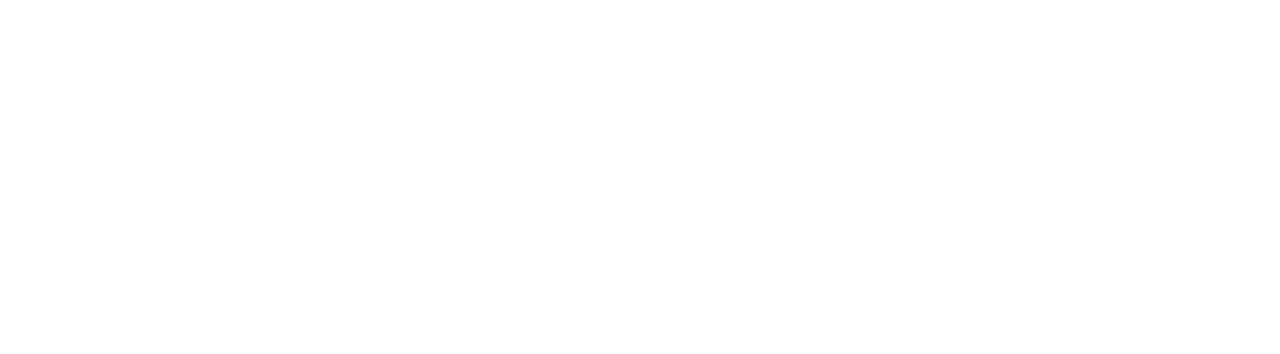
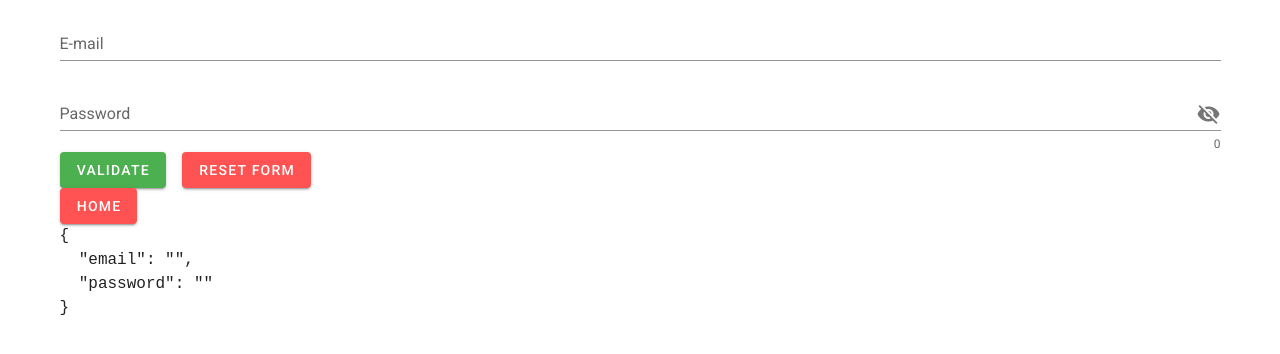
Before and after one commit to AlbertDeHoz/frontend-semana4, a Vue app: page /login in a window 1280 px wide. Shown: the top 354 px of the page. Built offline with nearby package versions, Linux system fonts and the light colour scheme.

Commit message:
pruebas front profesor

```diff
--- a/package.json
+++ b/package.json
@@ -10,10 +10,12 @@
   "dependencies": {
     "axios": "^0.21.0",
     "core-js": "^3.6.5",
+    "jwt-decode": "^3.1.2",
     "vue": "^2.6.11",
     "vue-axios": "^3.2.0",
     "vue-router": "^3.2.0",
-    "vuetify": "^2.2.11"
+    "vuetify": "^2.2.11",
+    "vuex": "^3.6.0"
   },
   "devDependencies": {
     "@vue/cli-plugin-babel": "~4.5.0",
--- a/src/components/DataCategories.vue
+++ b/src/components/DataCategories.vue
@@ -143,7 +143,11 @@ export default {
 
     list() {
       axios
-        .get("http://localhost:3000/api/categoria/list")
+        .get("http://localhost:3000/api/categoria/list",{
+          headers: {
+            token: this.$store.state.token
+          }
+        })
         .then((response) => {
           this.categorias = response.data;
 
--- a/src/components/LandingPage.vue
+++ b/src/components/LandingPage.vue
@@ -1,4 +1,5 @@
 <template>
+<v-app>
   <v-container>
     <v-row class="text-center">
       <v-col cols="12">
@@ -89,6 +90,7 @@
       </v-col>
     </v-row>
   </v-container>
+  </v-app>
 </template>
 
 <script>
--- a/src/main.js
+++ b/src/main.js
@@ -2,11 +2,13 @@ import Vue from 'vue'
 import App from './App.vue'
 import router from './router'
 import vuetify from './plugins/vuetify';
+import store from './store/index'
 
 Vue.config.productionTip = false
 
 new Vue({
   router,
+  store,
   vuetify,
   render: h => h(App)
 }).$mount('#app')
--- a/src/router/index.js
+++ b/src/router/index.js
@@ -1,6 +1,7 @@
 import Vue from 'vue'
 import VueRouter from 'vue-router'
 import Home from '../views/Home.vue'
+import store from '../store'
 
 Vue.use(VueRouter)
 
@@ -9,7 +10,21 @@ const routes = [
     path: '/',
     name: 'Home',
     component: Home,
+    meta: {
+      public:true
+    }
 
+  },
+  {
+    path: '/login',
+    name: 'Login',
+    // route level code-splitting
+    // this generates a separate chunk (about.[hash].js) for this route
+    // which is lazy-loaded when the route is visited.
+    component: () => import(/* webpackChunkName: "categoria" */ '../views/Login.vue'),
+    meta: {
+      public:true
+    }
   },
   {
     path: '/auth',
@@ -18,9 +33,13 @@ const routes = [
     // this generates a separate chunk (about.[hash].js) for this route
     // which is lazy-loaded when the route is visited.
     component: () => import(/* webpackChunkName: "categoria" */ '../views/authApp.vue'),
+    meta: {
+      auth:true
+    },
+
     children: [{
       path: '/',
-      name: 'about',
+      name: 'authHome',
       component: () => import(/* webpackChunkName: "about" */ '../views/authHome.vue')
     },
     {
@@ -48,6 +67,19 @@ const router = new VueRouter({
   mode: 'history',
   //base: process.env.BASE_URL,
   routes
+});
+router.beforeEach((to, from, next)=>{
+  if(to.matched.some(record  => record.meta.public)){
+    next();
+  }else if (to.matched.some(record  => record.meta.auth)){
+    if (store.state.user && store.state.user.rol === 'Administrador'){
+      next({name:"Autorizacion"})
+    }else{
+      next({name:"Login"})
+    }
+  }else{
+    next();
+  }
 })
-
+//sesion clase de la noche y aclaración de dudas 52min
 export default router
--- /dev/null
+++ b/src/store/index.js
@@ -0,0 +1,42 @@
+import Vue from 'vue'
+import Vuex from 'vuex'
+import jwtdecode from 'jwt-decode'
+import router from '../router'
+
+Vue.use(Vuex)
+
+export default new Vuex.Store({
+  state: {
+    token:null,
+    user: null
+  },
+  mutations: {
+    setToken(state,token){
+        state.token = token;
+    },
+    setUsuario(state,usuario){
+        state.user = usuario
+    }
+  },
+  actions: {
+    guardarToken({commit},token){
+        commit('setToken',token);
+        commit ('setUsuario',jwtdecode(token))
+        localStorage.setItem('token',token);
+
+    },
+    autoLogin({commit}){
+        const token = localStorage.getItem('token');
+        if (token){
+            commit('setToken',token);
+            commit ('setUsuario',jwtdecode(token));
+        }
+    },
+    salir({commit}){
+        commit('setToken',null);
+        commit('setUsuario',null);
+        localStorage.removeItem('token');
+        router.push({name:'Home'})
+    }
+  }
+})
--- a/src/views/Home.vue
+++ b/src/views/Home.vue
@@ -1,6 +1,7 @@
 <template>
   <div class="home">
-    <router-link to = "/auth">auth</router-link>
+    <router-link to = "/auth">auth</router-link>|
+    <router-link to = "/login">login</router-link>
     <landing-page msg="Welcome to Your Vue.js App"/>
   </div>
 </template>
--- /dev/null
+++ b/src/views/Login.vue
@@ -0,0 +1,125 @@
+<template>
+  <v-app >
+    <v-container>
+    <v-form
+      ref="form"
+      v-model="valid"
+      lazy-validation
+    >
+
+      <v-text-field
+        v-model="login.email"
+        :rules="emailRules"
+        label="E-mail"
+        required
+      ></v-text-field>
+
+      <v-text-field
+            v-model="login.password"
+            :append-icon="show1 ? 'mdi-eye' : 'mdi-eye-off'"
+            :rules="[rules.required, rules.min]"
+            :type="show1 ? 'text' : 'password'"
+            name="input-10-1"
+            label="Password"
+            hint="At least 4 characters"
+            counter
+            @click:append="show1 = !show1"
+      ></v-text-field>
+
+      <v-btn
+        :disabled="!valid"
+        color="success"
+        class="mr-4"
+        @click="validate"
+      >
+        Validate
+      </v-btn>
+
+      <v-btn
+        color="error"
+        class="mr-4"
+        @click="reset"
+      >
+        Reset Form
+      </v-btn>
+    </v-form>
+          <v-btn
+        color="error"
+        class="mr-4"
+        to= "/"
+      >
+              Home
+      </v-btn>
+      <pre>{{login}}</pre>
+    </v-container>
+  </v-app>
+</template>
+
+
+<script>
+import axios from 'axios'
+export default {
+    data: () => ({
+        valid:false,
+        emailRules: [
+            v => !!v || 'E-mail is required',
+            v => /.+@.+\..+/.test(v) || 'E-mail must be valid',
+        ],
+        show1: false,
+        rules: {
+            required: value => !!value || 'Required.',
+            min: v => v.length >= 4 || 'Min  characters',
+            emailMatch: () => (`The email and password you entered don't match`),
+        },
+        login: {
+            email: '',
+            password: ''
+        }
+
+  }),
+  beforeCreate () {
+    this.$store.dispatch('autoLogin')? this.$router.push({path:'/auth'}):false;
+  },
+
+  methods: {
+
+    validate () {
+        //this.$refs.form.validate()
+      axios
+        .post("http://localhost:3000/api/usuario/login",this.login)
+        .then((response) => {
+            return response.data
+        })
+        .then((data) => {
+            //let user = response.data;
+            let token = data.tokenReturn;
+            //localStorage.setItem("jwt", token);
+            //localStorage.setItem("user", JSON.stringify(user));
+            console.log(token);
+            if (token) {
+                this.$store.dispatch('guardarToken',data.tokenReturn)
+                this.$router.push("/auth");
+        }
+
+        })
+        .catch((error) => {
+        let errorMostrar;
+        if (error["message"] == "Request failed with status code 404") {
+          errorMostrar = "Error de usuario";
+        }
+        if (error["message"] == "Request failed with status code 401") {
+          errorMostrar = "Usuario o clave incorrecta";
+        }
+        console.log(errorMostrar)
+        });
+
+    },
+    reset () {
+        this.$refs.form.reset()
+    },
+    resetValidation () {
+        this.$refs.form.resetValidation()
+    },
+  },
+}
+</script>
--- a/src/views/authApp.vue
+++ b/src/views/authApp.vue
@@ -8,7 +8,10 @@
 
         <v-spacer></v-spacer>
 
-        <v-btn icon>
+        <v-btn
+        icon
+        @click="salir()"
+        >
           <v-icon>mdi-magnify</v-icon>
 
         </v-btn>
@@ -76,5 +79,13 @@ export default {
         ],
       }
   },
+  created () {
+    this.$store.dispatch('autoLogin')
+  },
+  methods: {
+    salir () {
+      this.$store.dispatch('salir');
+    }
+  }
 };
 </script>
```
Also changed, not shown: 1 other file (tests, documents, lock files or other folders).
